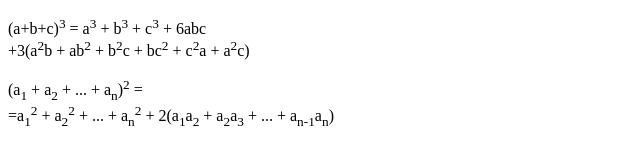
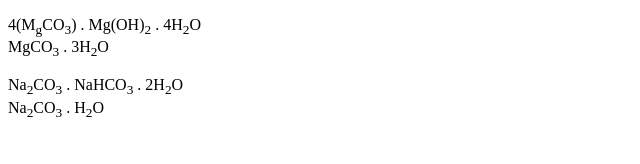
Before and after one commit to Kalim08/Chamical-formula, a plain HTML site: page index.html in a window 1280 px wide. Shown: the whole page, without its empty margins (0-640 px from the left). Drawn offline with Linux system fonts and the light colour scheme.

Commit message:
Add files via upload

```diff
--- a/index.html
+++ b/index.html
@@ -3,18 +3,17 @@
 <head>
     <meta charset="UTF-8">
     <meta name="viewport" content="width=device-width, initial-scale=1.0">
-    <title>Math formula</title>
+    <title>Chamical formula</title>
 </head>
 <body>
     <p>
-        (a+b+c)<sup>3</sup> = a<sup>3</sup> + b<sup>3</sup> + c<sup>3</sup> + 6abc <br>
-        +3(a<sup>2</sup>b + ab<sup>2</sup> + b<sup>2</sup>c + bc<sup>2</sup> + c<sup>2</sup>a + a<sup>2</sup>c)
-
+        4(M<sub>g</sub>CO<sub>3</sub>)
+        . Mg(OH)<sub>2</sub> . 4H<sub>2</sub>O <br>
+        MgCO<sub>3</sub> . 3H<sub>2</sub>O
     </p>
     <p>
-        (a<sub>1</sub> + a<sub>2</sub> + ... + a<sub>n</sub>)<sup>2</sup> = <br>
-        =a<sub>1</sub><sup>2</sup> + a<sub>2</sub><sup>2</sup> + ... + a<sub>n</sub><sup>2</sup>
-        + 2(a<sub>1</sub>a<sub>2</sub> + a<sub>2</sub>a<sub>3</sub> + ... + a<sub>n-1</sub>a<sub>n</sub>)
+        Na<sub>2</sub>CO<sub>3</sub> . NaHCO<sub>3</sub> . 2H<sub>2</sub>O <br>
+        Na<sub>2</sub>CO<sub>3</sub> . H<sub>2</sub>O
     </p>
 </body>
 </html>
```
